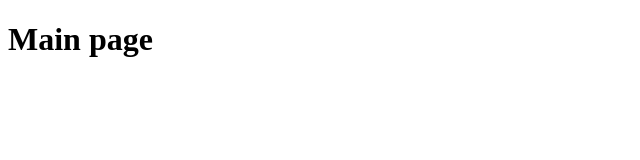
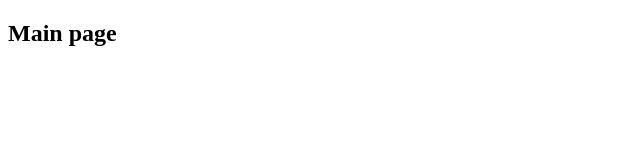
Before and after one commit to wonhye7/MyGitApp, a plain HTML site: page index.html in a window 1280 px wide. Shown: the whole page, without its empty margins (0-640 px from the left). Drawn offline with Linux system fonts and the light colour scheme.

Commit message:
push명령추가와제목태그수정

```diff
--- a/index.html
+++ b/index.html
@@ -6,6 +6,6 @@
     <title>Document</title>
 </head>
 <body>
-    <h1>Main page</h1>
+    <h2>Main page</h2>
 </body>
 </html>
```
Also changed, not shown: 1 other file.
